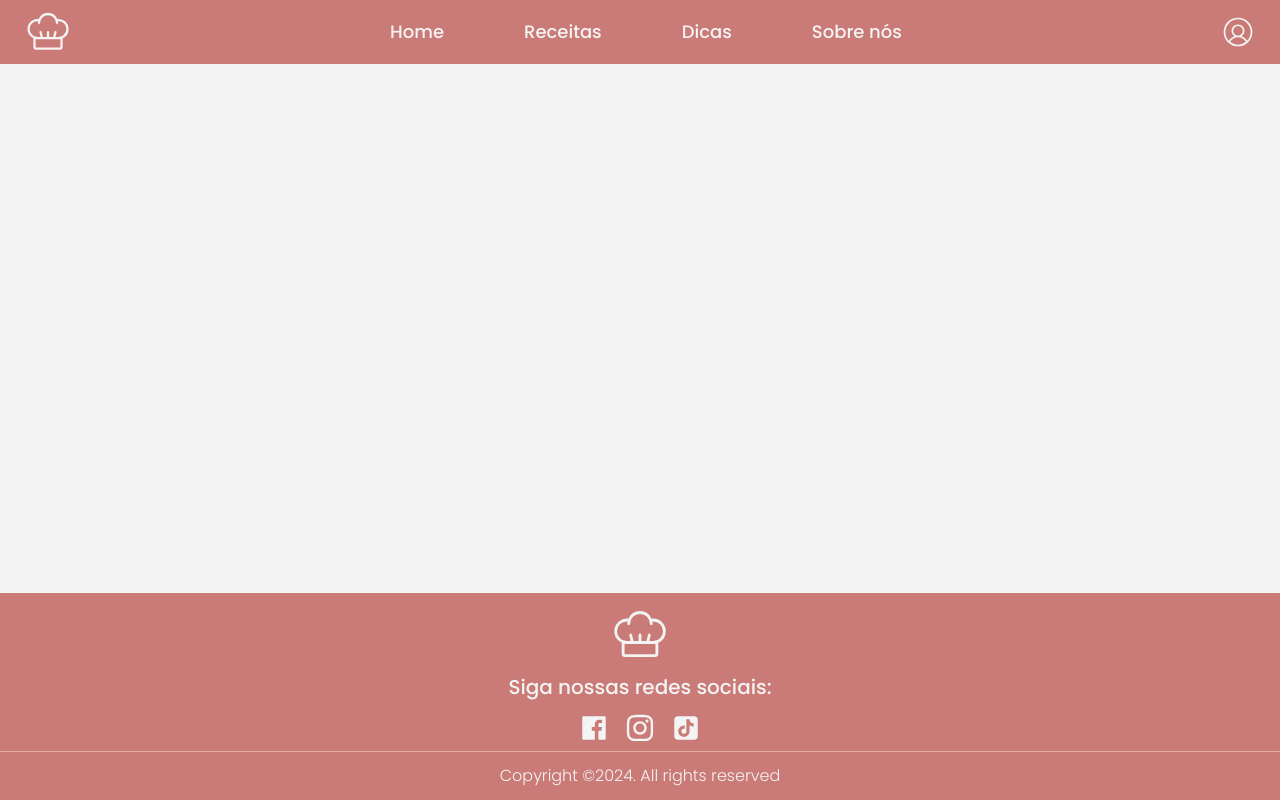
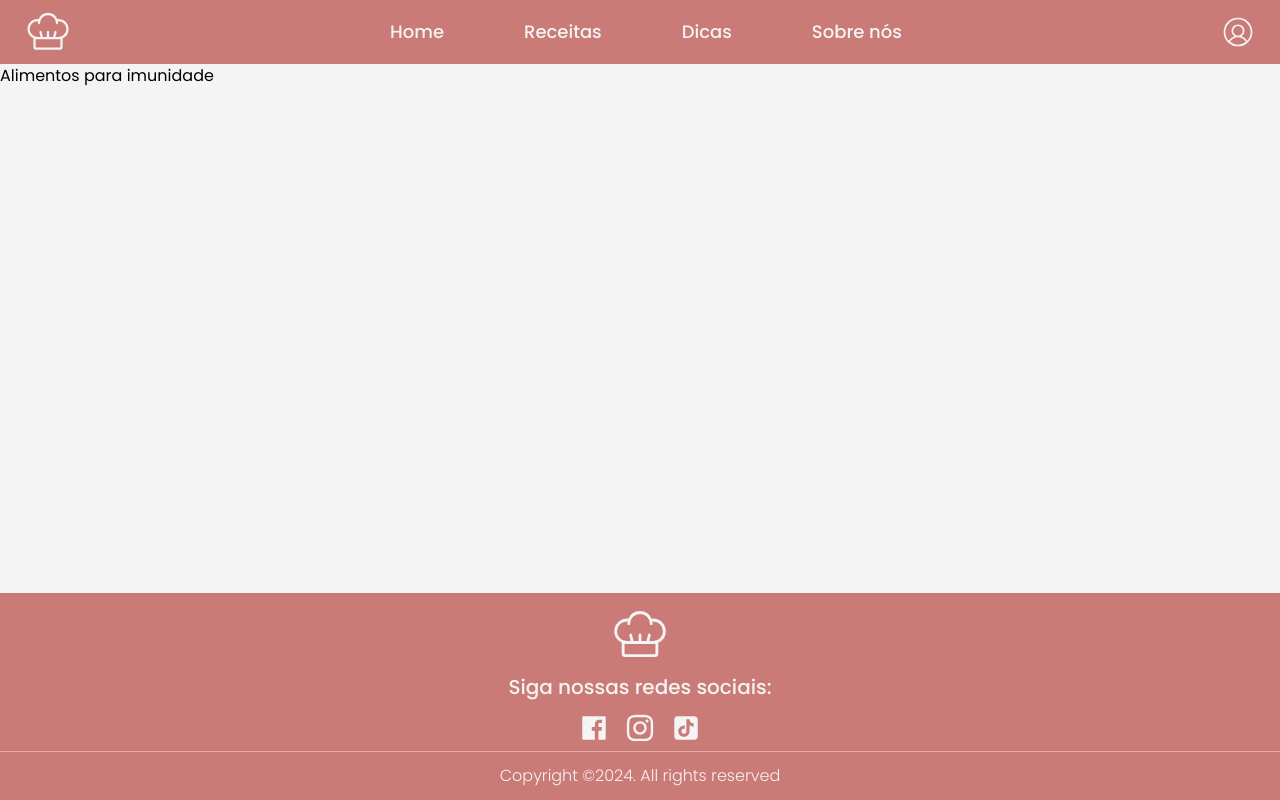
Before and after one commit to CarolTagliaferro/SiteReceitas, a React (Create React App) app: page /imuni in a window 1280 px wide. Built offline with nearby package versions, Linux system fonts and the light colour scheme.

Commit message:
rotas ajustadas

```diff
--- a/src/routes/routes.tsx
+++ b/src/routes/routes.tsx
@@ -4,6 +4,8 @@ import Receitas from "../pages/Receitas/receitas";
 import RecipeDetails from "../components/recipeDetails";
 import SobreNos from "../pages/Sobre nós/sobreNos";
 import Dicas from "../pages/Dicas/dicas";
+import KidsRecipes from "../components/kidsRecipes";
+import ImunidadeAlimentos from "../components/imunidadeAlimentos";
 
 function Router() {
   return (
@@ -13,6 +15,8 @@ function Router() {
       <Route path="/dicas" element={<Dicas />} />
       <Route path="/us" element={<SobreNos />} />
       <Route path="/recipe/:id" element={<RecipeDetails />} />
+      <Route path="/kids" element={<KidsRecipes />} />
+      <Route path="/imuni" element={<ImunidadeAlimentos />} />
     </Routes>
   );
 }
```
